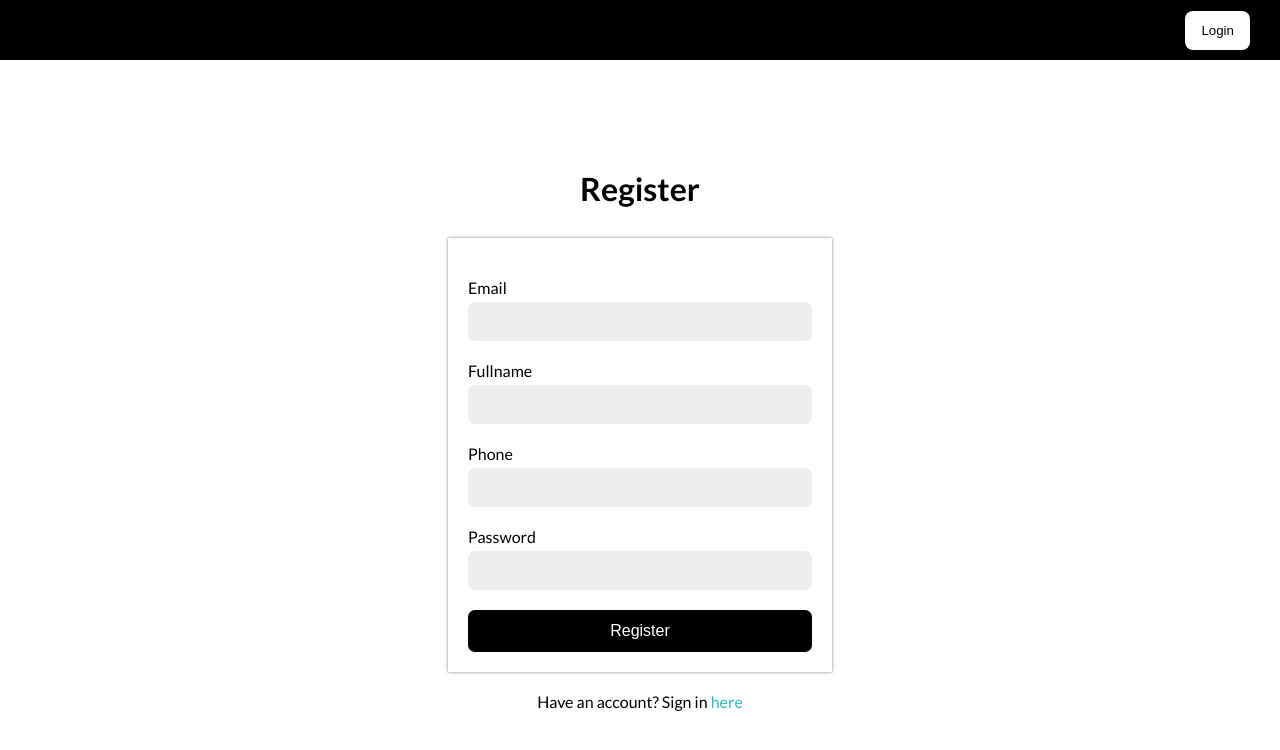
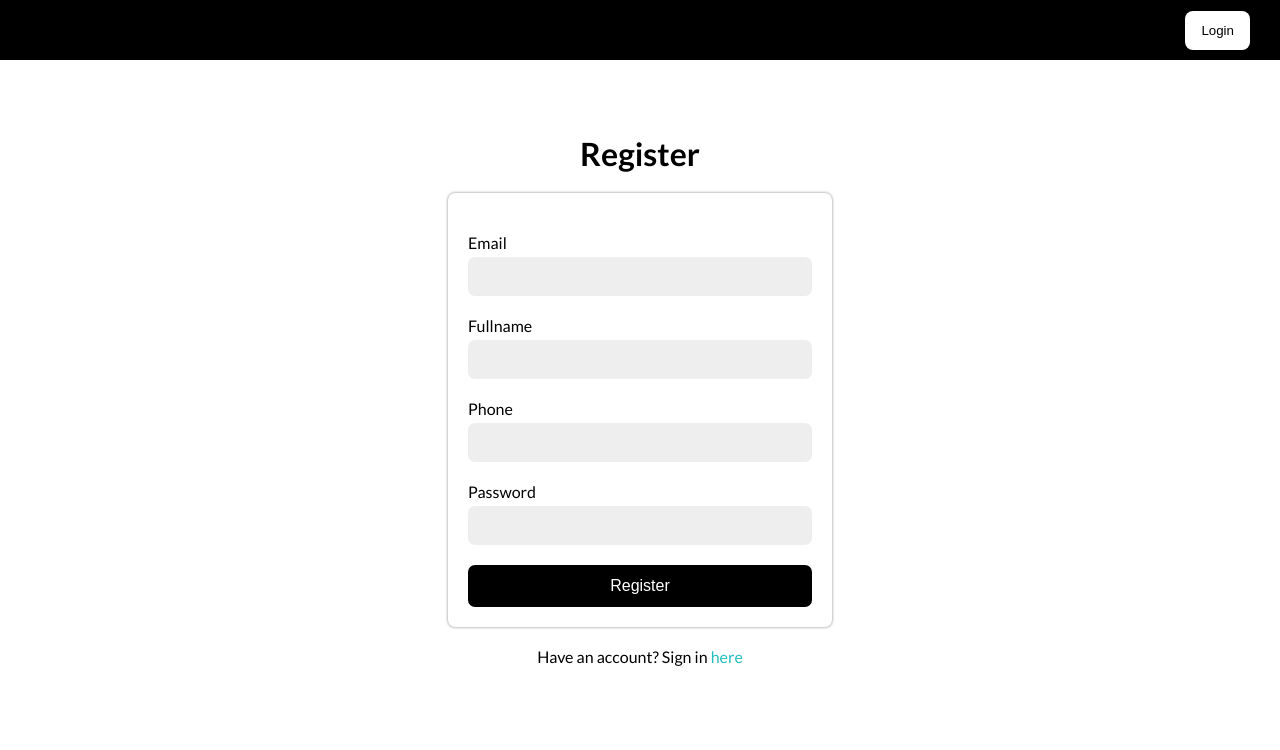
Before and after one commit to kibieptr/Piyyuuu-Store, a Next.js app: page /auth/register in a window 1280 px wide. Shown: the top 750 px of the page. Built offline with nearby package versions, Linux system fonts and the light colour scheme; no server answers.

Commit message:
add feat : data fetching axios

```diff
--- a/package.json
+++ b/package.json
@@ -1,5 +1,5 @@
 {
-  "name": "my-store-next",
+  "name": "Piyyuu-Store",
   "version": "0.1.0",
   "private": true,
   "scripts": {
@@ -9,6 +9,7 @@
     "lint": "next lint"
   },
   "dependencies": {
+    "axios": "^1.7.2",
     "bcrypt": "^5.1.1",
     "firebase": "^10.11.1",
     "next": "14.0.3",
--- /dev/null
+++ b/src/components/layouts/AuthLayout/AuthLayout.module.scss
@@ -0,0 +1,30 @@
+.auth {
+  display: flex;
+  align-items: center;
+  justify-content: center;
+  flex-direction: column;
+  height: 100vh;
+  width: 100vw;
+  &__error {
+    color: #d31;
+    margin-bottom: 10px;
+  }
+  &__title {
+    font-size: 32px;
+    margin-bottom: 20px;
+  }
+
+  &__form {
+    border-radius: 7px;
+    width: 30%;
+    padding: 20px;
+    box-shadow: 0 0 3px rgba(0, 0, 0, 0.5);
+    margin-bottom: 20px;
+  }
+
+  &__link {
+    a {
+      color: #23bebe;
+    }
+  }
+}
--- /dev/null
+++ b/src/components/layouts/AuthLayout/index.tsx
@@ -0,0 +1,26 @@
+import Link from "next/link";
+import styles from "./AuthLayout.module.scss";
+
+type Proptypes = {
+  error?: string;
+  title?: string;
+  children: React.ReactNode;
+  link: string;
+  linkText?: string;
+};
+const AuthLayout = (props: Proptypes) => {
+  const { error, title, children, link, linkText } = props;
+  return (
+    <div className={styles.auth}>
+      <h1 className={styles.auth__title}>{title}</h1>
+      {error && <p className={styles.auth__error}>{error}</p>}
+      <div className={styles.auth__form}>{children}</div>
+      <p className={styles.auth__link}>
+        {linkText}
+        <Link href={link}>here</Link>
+      </p>
+    </div>
+  );
+};
+
+export default AuthLayout;
--- a/src/components/views/auth/Register/Register.module.scss
+++ b/src/components/views/auth/Register/Register.module.scss
@@ -1,39 +1,6 @@
 .register {
-  display: flex;
-  align-items: center;
-  justify-content: center;
-  flex-direction: column;
-  height: 100vh;
-  width: 100vw;
-  &__error {
-    color: #d31;
-    margin-bottom: 10px;
-  }
-  &__title {
-    font-size: 32px;
-    margin-bottom: 30px;
-    margin-top: 80px;
-  }
-
-  &__form {
-    width: 30%;
-    padding: 20px;
-    box-shadow: 0 0 3px rgba(0, 0, 0, 0.5);
-    margin-bottom: 20px;
-    &__button {
-      width: 100%;
-      border-radius: 8px;
-    }
-  }
-
-  &__link {
-    a {
-      color: #23bebe;
-    }
+  &__button {
+    width: 100%;
+    border-radius: 8px;
   }
 }
-
-.register__success {
-  color: green;
-  margin-bottom: 1em;
-}
--- a/src/components/views/auth/Register/index.tsx
+++ b/src/components/views/auth/Register/index.tsx
@@ -4,6 +4,8 @@ import { useRouter } from "next/router";
 import { FormEvent, useState } from "react";
 import Input from "@/components/ui/Input";
 import Button from "@/components/ui/Button";
+import authServices from "@/services/auth/services";
+import AuthLayout from "@/components/layouts/AuthLayout";
 
 const RegisterView = () => {
   const [isLoading, setIsLoading] = useState(false);
@@ -25,13 +27,7 @@ const RegisterView = () => {
       password: form.password.value,
     };
 
-    const result = await fetch("/api/user/register", {
-      method: "POST",
-      headers: {
-        "Content-Type": "application/json",
-      },
-      body: JSON.stringify(data),
-    });
+    const result = await authServices.registerAccount(data);
 
     if (result.status === 200) {
       form.reset();
@@ -39,7 +35,7 @@ const RegisterView = () => {
       setSuccess("Registration successful! Redirecting to login page...");
       setTimeout(() => {
         push("/auth/login");
-      }, 2000); // Redirect after 2 seconds
+      }, 2000);
     } else {
       setIsLoading(false);
       setError("Email is already registered");
@@ -47,25 +43,22 @@ const RegisterView = () => {
   };
 
   return (
-    <div className={styles.register}>
-      <h1 className={styles.register__title}>Register</h1>
-      {error && <p className={styles.register__error}>{error}</p>}
-      {success && <p className={styles.register__success}>{success}</p>}
-      <div className={styles.register__form}>
+    <AuthLayout
+      title="Register"
+      error={error}
+      link="/auth/login"
+      linkText="Have an account? Sign in "
+    >
       <form onSubmit={handleSubmit}>
         <Input label="Email" name="email" type="email" />
         <Input label="Fullname" name="fullname" type="text" />
         <Input label="Phone" name="phone" type="number" />
         <Input label="Password" name="password" type="password" />
-          <Button type="submit" className={styles.register__form__button}>
+        <Button type="submit" className={styles.register__button}>
           {isLoading ? "Loading..." : "Register"}
         </Button>
       </form>
-      </div>
-      <p className={styles.register__link}>
-        Have an account? Sign in <Link href="/auth/login">here</Link>
-      </p>
-    </div>
+    </AuthLayout>
   );
 };
 
--- /dev/null
+++ b/src/lib/firebase/axios/instance.ts
@@ -0,0 +1,28 @@
+import axios from "axios";
+import { error } from "console";
+import { config } from "process";
+
+const headers = {
+  Accept: "application/json",
+  "Content-Type": "application/json",
+  "Cache-Control": "no-cache",
+  Expires: 0,
+};
+
+const instance = axios.create({
+  baseURL: process.env.NEXT_PUBLIC_API_URL,
+  headers,
+  timeout: 60 * 1000,
+});
+
+instance.interceptors.response.use(
+  (config) => config,
+  (error) => Promise.reject(error)
+);
+
+instance.interceptors.request.use(
+  (response) => response,
+  (error) => Promise.reject(error)
+);
+
+export default instance;
--- /dev/null
+++ b/src/services/auth/services.tsx
@@ -0,0 +1,7 @@
+import instance from "@/lib/firebase/axios/instance";
+
+export const authServices = {
+  registerAccount: (data: any) => instance.post("/api/user/register", data),
+};
+
+export default authServices;
```
Also changed, not shown: src/components/views/auth/Login/Login.module.scss (+0 -28 lines), src/components/views/auth/Login/index.tsx (+11 -14 lines). Lines whose indentation alone changed are shown as unchanged.
